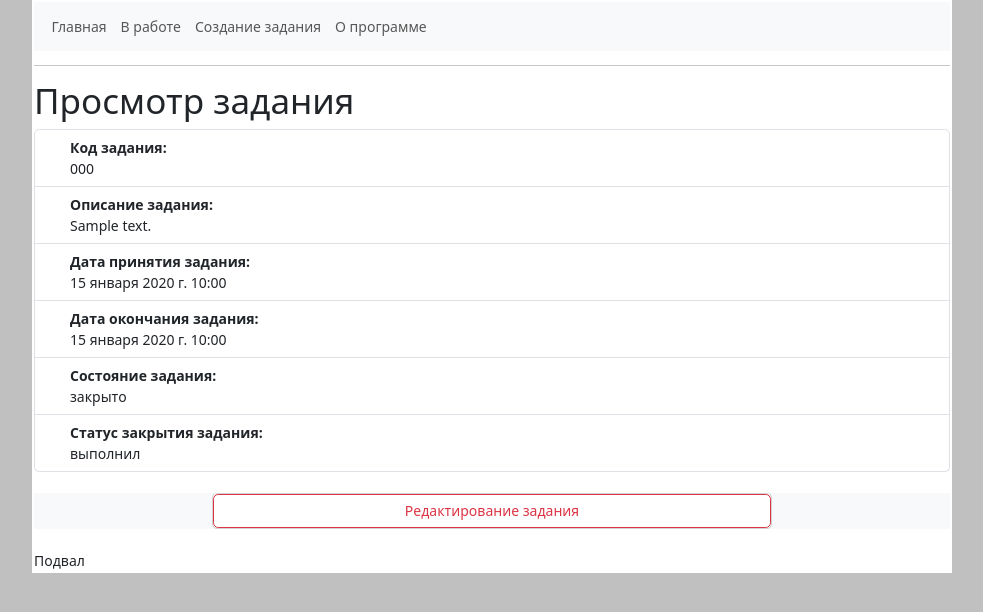
After one commit to ISerg999/djangoexperiments, a Django app: page /view/task/1 in a window 1280 px wide. The commit adds this page. Shown: the top 612 px of the page, without its empty margins (148-1131 px from the left). Run offline with Django 5.2, Linux system fonts and the light colour scheme; tables that the repository leaves empty hold one stand-in row (values such as "Sample post").

Commit message:
Сделан частичный просмотр задания

```diff
--- a/app/models/tasks.py
+++ b/app/models/tasks.py
@@ -2,6 +2,14 @@ from django.core.exceptions import ObjectDoesNotExist, MultipleObjectsReturned
 from django.db import models
 from datetime import datetime, timedelta
 
+
+JOB_STATUS = (
+    'в работе', 'закрыто', 'принято'
+)
+
+CLOSING_STATUS = (
+    'отменено', 'выполнил', 'не выполнил'
+)
 
 class Tasks(models.Model):
     """
@@ -79,6 +87,35 @@ class Tasks(models.Model):
         return Tasks.objects.filter(job_status__lt=1).order_by('-accept_date')
 
     @staticmethod
+    def get_name_job_status(job_status: int):
+        """
+        По номеру статуса задания возвращает его значение.
+        """
+        return JOB_STATUS[job_status]
+
+    @staticmethod
+    def get_name_closing_status(closing_status: int):
+        """
+        По номеру статуса закрытия возвращает его значение.
+        """
+        return CLOSING_STATUS[closing_status]
+
+    @staticmethod
+    def get_task(id_task: int):
+        """
+        Возвращение информации о задании
+        """
+        try:
+            task = Tasks.objects.get(id=id_task)
+            # TODO: Получить список всех подзадач данного задания.
+            parts_task = []
+            # TODO: Определить, закрыто или нет последнее выполняемая подзадача
+            is_job = False
+            return task, parts_task, is_job
+        except ObjectDoesNotExist:
+            return None, None, False
+
+    @staticmethod
     def is_not_empty() -> bool:
         """
         Возвращает True, если в базе есть хоть одно задание, иначе False
--- a/app/static/css/styles.css
+++ b/app/static/css/styles.css
@@ -5,7 +5,7 @@ html {
 
 body {
  width: 920px;
- background: #CCCCCC;
+ background: white;
  padding: 2px;
  margin: 0 auto;
 }
--- a/app/templates/base.html
+++ b/app/templates/base.html
@@ -18,6 +18,7 @@
             </ul>
         </div>
     </nav>
+    <hr>
     <h1>{% block header %}{% endblock header %}</h1>
     <div>{% block content %}{% endblock content %}</div>
     <div>Подвал</div>
--- a/app/templates/in_job.html
+++ b/app/templates/in_job.html
@@ -20,7 +20,7 @@
                 <td>{{ task.description }}</td>
                 <td>{{ task.accept_date }}</td>
                 <td>
-                    <a href="#">Просмотр</a>
+                    <a href="/view/task/{{ task.id }}">Просмотр</a>
                 </td>
             </tr>
             {% endfor %}
--- /dev/null
+++ b/app/templates/view_task.html
@@ -0,0 +1,78 @@
+{% extends "base.html" %}
+
+{% block title %}Просмотр заданий{% endblock title %}
+{% block header %}Просмотр задания{% endblock header %}
+
+{% block content %}
+<ul class="list-group">
+  <li class="list-group-item d-flex justify-content-between align-items-start">
+    <div class="ms-4 me-auto">
+      <div class="fw-bold">Код задания: </div>{{ task.code }}
+    </div>
+  </li>
+  <li class="list-group-item d-flex justify-content-between align-items-start">
+    <div class="ms-4 me-auto">
+      <div class="fw-bold">Описание задания: </div>{{ task.description }}
+    </div>
+  </li>
+  <li class="list-group-item d-flex justify-content-between align-items-start">
+    <div class="ms-4 me-auto">
+      <div class="fw-bold">Дата принятия задания: </div>{{ task.accept_date }}
+    </div>
+  </li>
+  {% if task.approximate_date %}
+  <li class="list-group-item d-flex justify-content-between align-items-start">
+    <div class="ms-4 me-auto">
+      <div class="fw-bold">Дата окончания задания: </div>{{ task.approximate_date }}
+    </div>
+  </li>
+  {% endif %}
+  <li class="list-group-item d-flex justify-content-between align-items-start">
+    <div class="ms-4 me-auto">
+      <div class="fw-bold">Состояние задания: </div>{{ job_staus }}
+    </div>
+  </li>
+  {% if task.job_status == 1 %}
+  <li class="list-group-item d-flex justify-content-between align-items-start">
+    <div class="ms-4 me-auto">
+      <div class="fw-bold">Статус закрытия задания: </div>{{ closing_status }}
+    </div>
+  </li>
+  {% endif %}
+  {% if task.job_status < 1 %}
+  <li class="list-group-item d-flex justify-content-between align-items-start">
+    <div class="ms-4 me-auto">
+      <div class="fw-bold">Состояние выполнение задания: </div>
+      {% if is_job %}
+      Задание выполняется
+      {% else %}
+      Задание приостановлено
+      {% endif %}
+    </div>
+  </li>
+  {% endif %}
+</ul>
+<br />
+<div class="container bg-light">
+  <div class="card-group mx-auto" style="width: 40rem;">
+    <div class="card">
+      <a class="btn btn-outline-danger" href="#">Редактирование задания</a>
+    </div>
+    {% if task.job_status < 1 %}
+    <div class="card">
+      <a class="btn btn-outline-primary" href="#">
+        {% if is_job %}
+        Приостановить выполнение задания
+        {% else %}
+        Возобнавить выполнение задания
+        {% endif %}
+      </a>
+    </div>
+    {% endif %}
+  </div>
+</div>
+<br />
+{% if parts_task %}
+<h3>Вывод списка выполняемых подзаданий</h3>
+{% endif %}
+{% endblock content %}
--- a/app/urls.py
+++ b/app/urls.py
@@ -3,13 +3,15 @@ from .views import about
 from .views import index
 from .views import create_task
 from .views import in_job
+from .views import view_task
 
 urlpatterns = [
     # path('create/', create.create),
     # path('edit/<int:id>/', edit.edit),
     # path('delete/<int:id>/', delete.delete),
+    path('view/task/<int:id_task>', view_task.view_task),
     path('create/task', create_task.create_task),
-    path('injob', in_job.in_job, name='injob'),
+    path('injob', in_job.in_job),
     path('about/', about.about, name='about'),
     path('', index.index, name='index'),
 ]
--- /dev/null
+++ b/app/views/view_task.py
@@ -0,0 +1,17 @@
+from django.http import HttpRequest, HttpResponseNotFound
+from django.shortcuts import render
+
+from app.models import Tasks
+
+
+def view_task(request: HttpRequest, id_task: int):
+    task, parts_task, is_job = Tasks.get_task(id_task)
+    if task is None:
+        return HttpResponseNotFound()
+    return render(request, 'view_task.html', {
+        'task': task,
+        'parts_task': parts_task,
+        'is_job': is_job,
+        'job_staus': Tasks.get_name_job_status(task.job_status),
+        'closing_status': Tasks.get_name_closing_status(task.closing_status),
+    })
```
